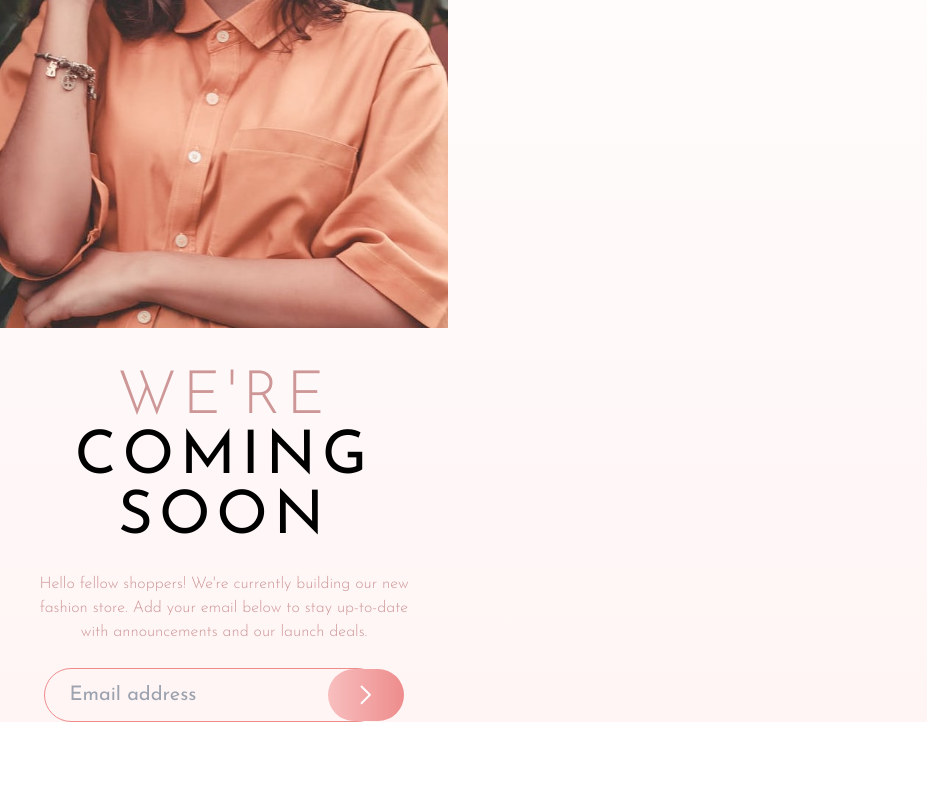
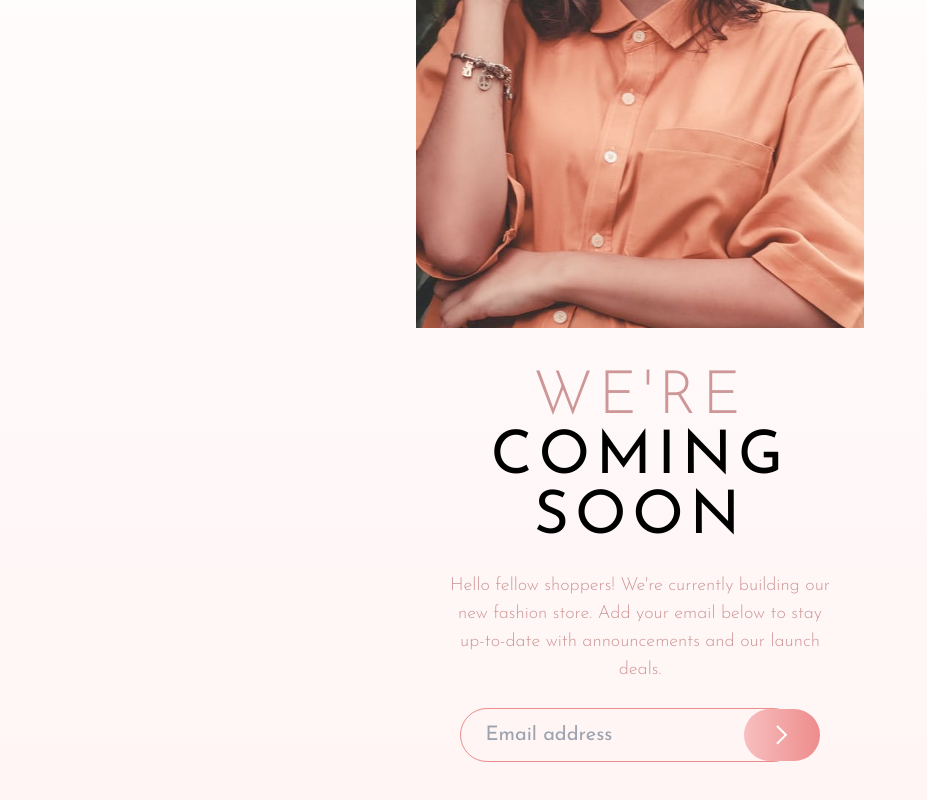
Before and after one commit to mbtenkorang/base-apparel-coming-soon, a React (Vite) app: page / in a window 1280 px wide. Shown: the part 356-1156 px from the top of the page, without its empty margins (0-927 px from the left). Before the commit the page ends 1078 px from the top, so only its background shows below. Built offline with nearby package versions, Linux system fonts and the light colour scheme.

Commit message:
Mobile styling

```diff
--- a/index.html
+++ b/index.html
@@ -10,7 +10,7 @@
 
 <body class="w-screen bg-gradient-to-b from-bg-grad-white to-bg-grad-verylightpink min-w-[330px]">
 
-  <div id="root" class="sm:max-w-md"></div>
+  <div id="root" class="sm:max-w-md mx-auto"></div>
   <script type="module" src="/src/main.jsx"></script>
   <noscript>Kindly enable javascript to view this page</noscript>
 </body>
--- a/src/App.jsx
+++ b/src/App.jsx
@@ -1,7 +1,6 @@
 import Header from "./components/Header";
 import HeroImage from "./components/HeroImage";
 import Title from "./components/Title";
-import Email from "./components/Email";
 
 function App() {
   return (
@@ -9,7 +8,6 @@ function App() {
       <Header />
       <HeroImage />
       <Title />
-      <Email />
     </>
   );
 }
--- a/src/components/Email.jsx
+++ b/src/components/Email.jsx
@@ -17,12 +17,8 @@ const Email = () => {
   };
 
   return (
-    <>
-      <form
-        action=""
-        method="get"
-        className="mt-6 mx-3 flex items-center justify-center"
-      >
+    <div className="mt-6 mb-10 mx-3">
+      <form action="" method="get" className="flex items-center justify-center">
         <label htmlFor="emailAddress"></label>
         <input
           className="w-4/5 py-3 px-6 text-xl bg-bg-grad-verylightpink border border-bg-grad-darkpink rounded-full"
@@ -43,10 +39,10 @@ const Email = () => {
           <img src={buttonIcon} aria-hidden="true" alt="" />
         </button>
       </form>
-      <p id="error" className="text-xl text- text-center hidden">
+      <p id="error" className="text-xl text-red-400 text-center hidden mt-2">
         Invalid Email
       </p>
-    </>
+    </div>
   );
 };
 
--- a/src/components/HeroImage.jsx
+++ b/src/components/HeroImage.jsx
@@ -3,8 +3,8 @@ import largeImage from "/images/hero-desktop.jpg";
 
 const HeroImage = () => {
   return (
-    <div>
-      <picture>
+    <div className="">
+      <picture className="">
         <source media="(min-width: 600px)" srcSet={largeImage} />
         <img className="w-full" src={smallImage} alt="" aria-hidden="true" />
       </picture>
--- a/src/components/Title.jsx
+++ b/src/components/Title.jsx
@@ -1,16 +1,19 @@
+import Email from "./Email";
+
 const Title = () => {
   return (
-    <div>
+    <div className="flex flex-col item-center">
       <h2 className="text-6xl uppercase tracking-widest pt-10 flex flex-col text-center">
         <span className="text-primary-desatred font-light">We're</span>
         <span>coming</span>
         <span>soon</span>
       </h2>
-      <p className="text-md text-primary-desatred font-light pt-6 px-8 text-center">
+      <p className="text-lg text-primary-desatred font-light pt-6 px-8 text-center">
         Hello fellow shoppers! We're currently building our new fashion store.
         Add your email below to stay up-to-date with announcements and our
         launch deals.
       </p>
+      <Email />
     </div>
   );
 };
--- a/tailwind.config.js
+++ b/tailwind.config.js
@@ -2,6 +2,11 @@
 export default {
   content: ["./index.html", "./src/**/*.{js,ts,jsx,tsx}"],
   theme: {
+    screens: {
+      sm: "576px",
+      md: "860px",
+      lg: "1020px",
+    },
     extend: {
       colors: {
         primary: {
```
